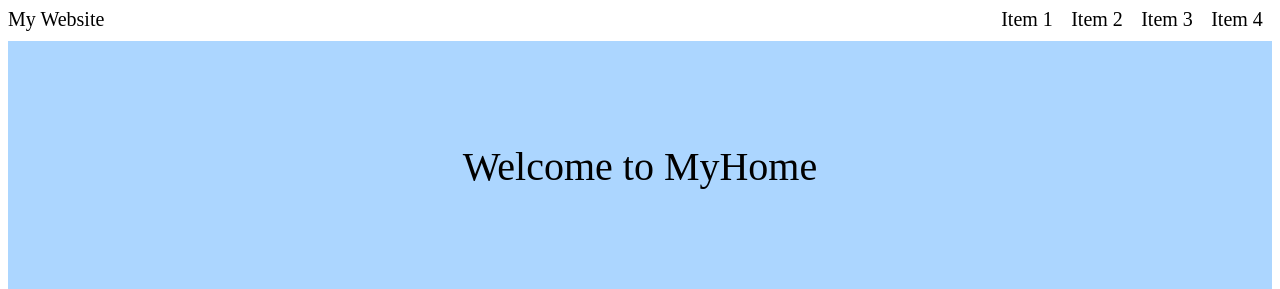
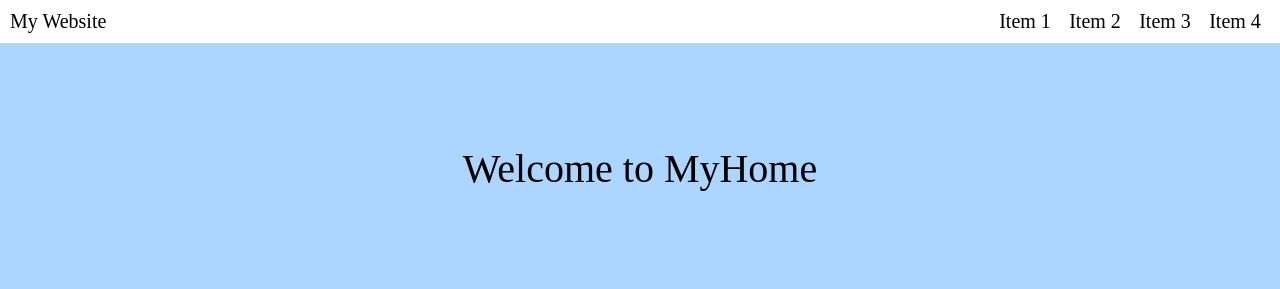
Before and after one commit to loshuyen/wehelp-stage1, a plain HTML site: page week1/index.html in a window 1280 px wide. Shown: the top 289 px of the page. Drawn offline with Linux system fonts and the light colour scheme.

Commit message:
Add files via upload

```diff
--- a/week1/style.css
+++ b/week1/style.css
@@ -1,3 +1,6 @@
+body {
+  margin: 0;
+}
 .total-page {
   display: flex;
   position: relative;
@@ -42,6 +45,9 @@
 .navbar {
   display: flex;
   align-items: center;
+  margin-top: 10px;
+  margin-left: 10px;
+  margin-right: 10px;
 }
 .title {
   flex: none;
```
